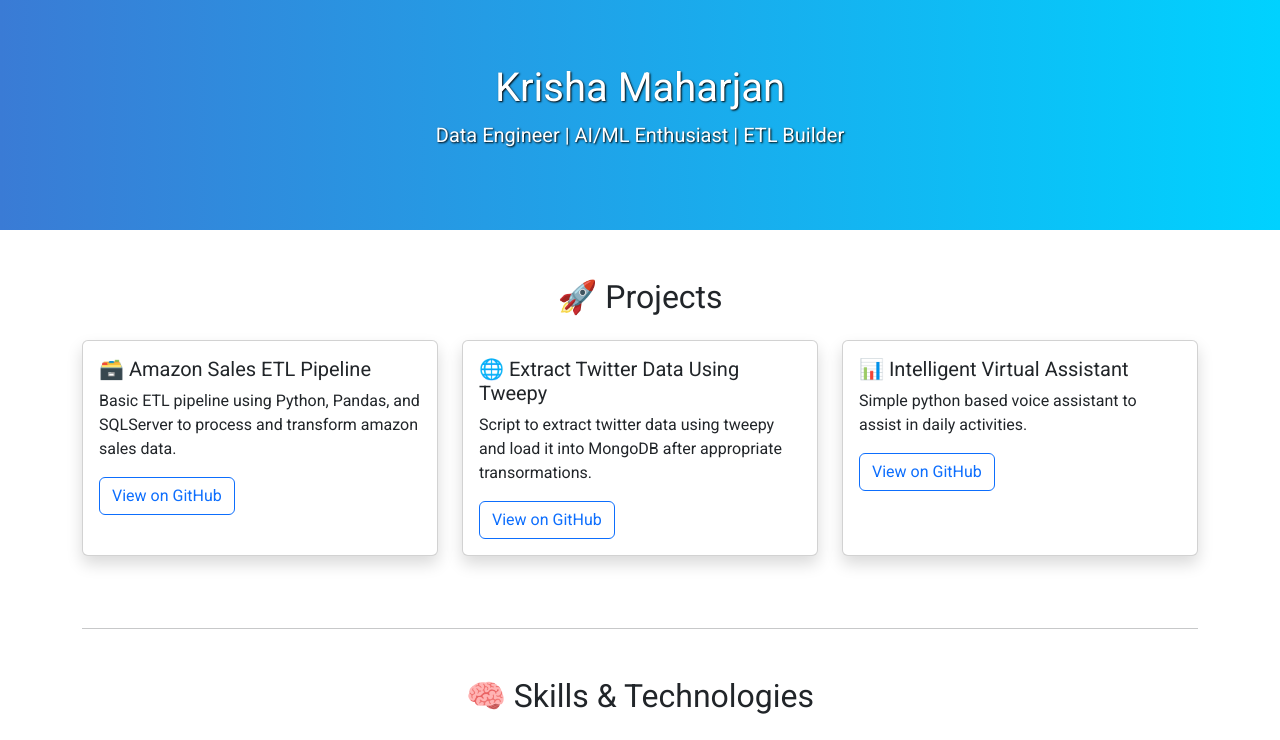
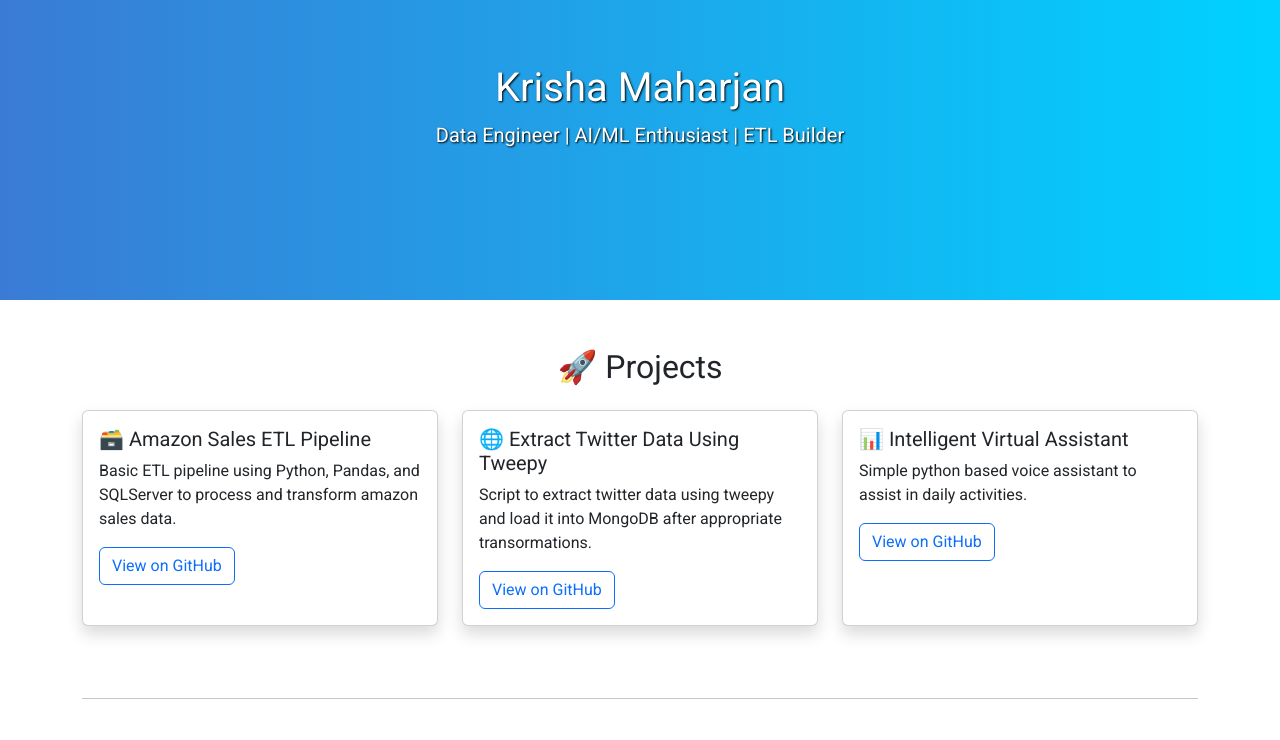
Before and after one commit to KrishaMaharjan-00/my-portfolio, a plain HTML site: page index.html in a window 1280 px wide. Shown: the top 740 px of the page. Drawn offline with nearby package versions, Linux system fonts and the light colour scheme; grey boxes are pictures that could not be loaded.

Commit message:
Update index.html

```diff
--- a/index.html
+++ b/index.html
@@ -15,6 +15,7 @@
       background: linear-gradient(to right, #3a7bd5, #00d2ff);
       background-size: cover;
       padding: 4rem;
+      min-height: 300px;
       color: white;
       text-shadow: 1px 1px 2px black;
       text-align: center;
```
